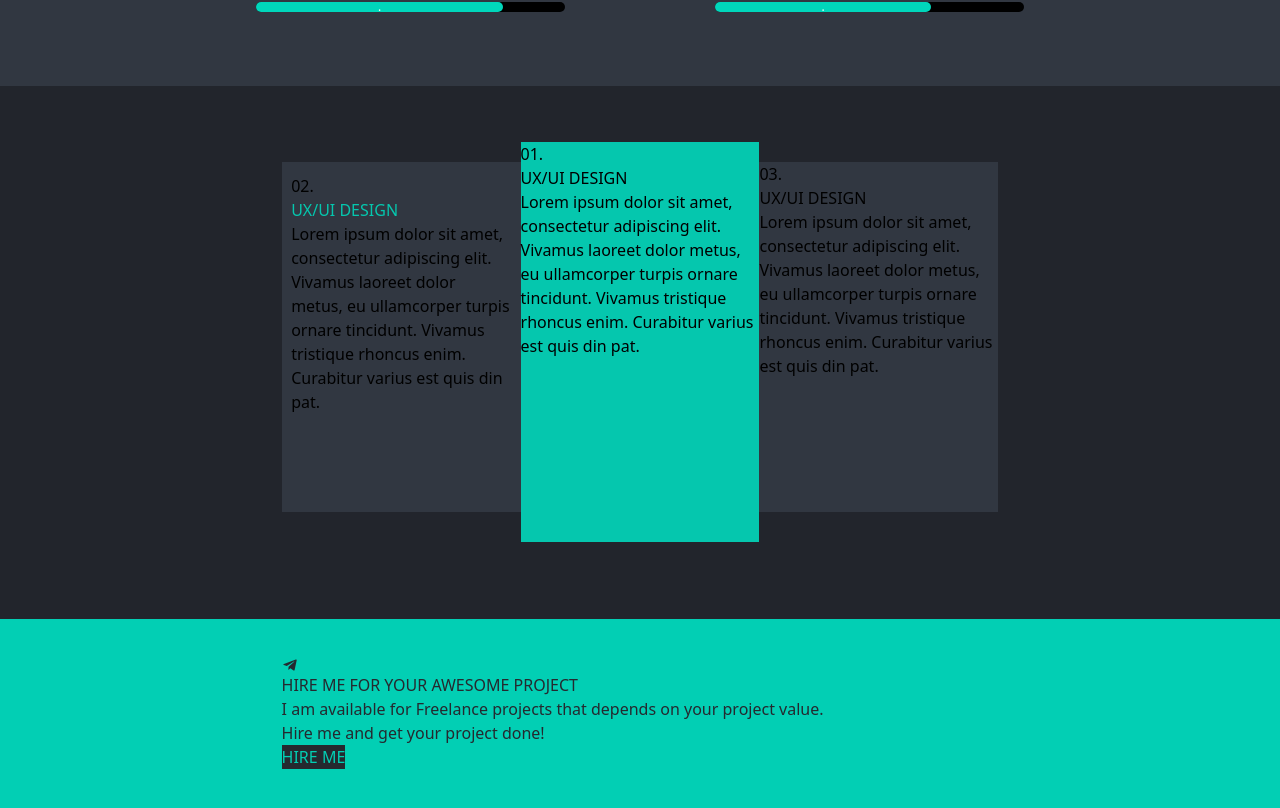
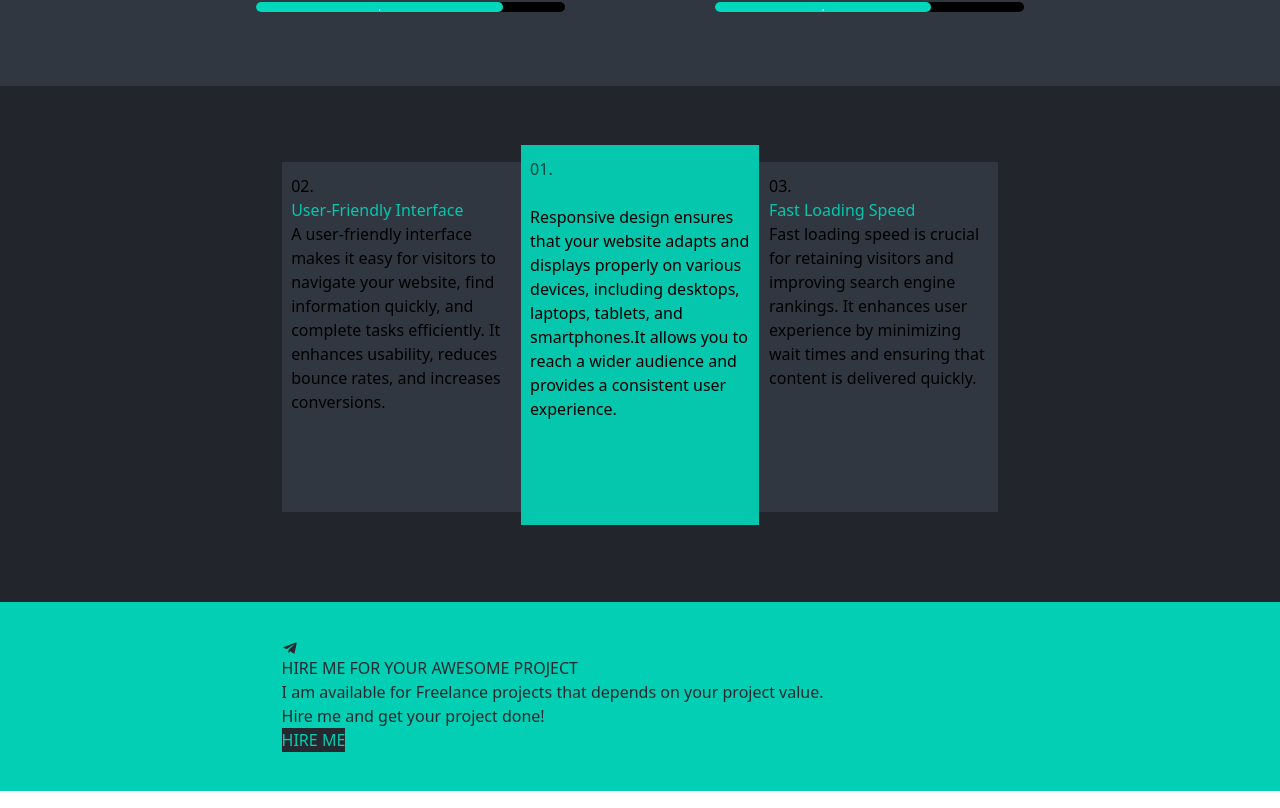
Before and after one commit to arafatsikder/portfolio, a React (Vite) app: page / in a window 1280 px wide. Shown: the part 2116-2924 px from the top of the page. Built offline with nearby package versions, Linux system fonts and the light colour scheme.

Commit message:
card information added

```diff
--- a/src/Component/Card/Card.css
+++ b/src/Component/Card/Card.css
@@ -13,7 +13,7 @@
 .div-1{
     background-color: #313741;
     height: 350px;
-
+    width: 33.33%;
 }
 
 .div1-style{
@@ -26,11 +26,26 @@
 
 .div-2{
     background-color: #05C7AE;
-    height: 400px;
-    margin-top: -20px;
+    height: 380px;
+    margin-top: -17px;
+    width: 33.33%;
+}
+
+.color2{
+    color:#07463E
+}
+
+.div2-style{
+    margin: 5% 4%;
 }
 
 .div-3{
     background-color: #313741;
     height: 350px;
+    width: 33.33%;
 }
+
+
+.div3-style{
+    margin: 5% 4%;
+}
--- a/src/Component/Card/Card.jsx
+++ b/src/Component/Card/Card.jsx
@@ -5,20 +5,24 @@ const Card = () => {
             <div className='all-cards'>
                 <div className='div-1'>
                     <div className='div1-style pl-6 px-6'>
-                        <h1 className='text-4xl font-semibold pt-2'>02.</h1>
-                        <p className='text-2xl h-color font-semibold py-2'>UX/UI DESIGN</p>
-                        <p className='text-white'>Lorem ipsum dolor sit amet, consectetur adipiscing elit. Vivamus laoreet dolor metus, eu ullamcorper turpis ornare tincidunt. Vivamus tristique rhoncus enim. Curabitur varius est quis din pat.</p>
+                        <h1 className='text-4xl font-bold pt-2'>02.</h1>
+                        <p className='text-2xl h-color font-semibold py-2'>User-Friendly Interface</p>
+                        <p className='text-white'> A user-friendly interface makes it easy for visitors to navigate your website, find information quickly, and complete tasks efficiently. It enhances usability, reduces bounce rates, and increases conversions.</p>
                     </div>
                 </div>
                 <div className='div-2'>
-                    <h1 className='text-4xl'>01.</h1>
-                    <p className='text-3xl'>UX/UI DESIGN</p>
-                    <p>Lorem ipsum dolor sit amet, consectetur adipiscing elit. Vivamus laoreet dolor metus, eu ullamcorper turpis ornare tincidunt. Vivamus tristique rhoncus enim. Curabitur varius est quis din pat.</p>
+                    <div className='div2-style pl-6 px-6'>
+                        <h1 className='text-4xl font-bold pt-2 color2'>01.</h1>
+                        <p className='text-2xl h-color font-semibold py-2 text-black'>Responsive Design</p>
+                        <p className='text-white'>Responsive design ensures that your website adapts and displays properly on various devices, including desktops, laptops, tablets, and smartphones.It allows you to reach a wider audience and provides a consistent user experience.</p>
+                    </div>
                 </div>
                 <div className='div-3'>
-                    <h1 className='text-4xl'>03.</h1>
-                    <p className='text-3xl'>UX/UI DESIGN</p>
-                    <p>Lorem ipsum dolor sit amet, consectetur adipiscing elit. Vivamus laoreet dolor metus, eu ullamcorper turpis ornare tincidunt. Vivamus tristique rhoncus enim. Curabitur varius est quis din pat.</p>
+                    <div className='div3-style pl-6 px-6'>
+                        <h1 className='text-4xl font-bold pt-2'>03.</h1>
+                        <p className='text-2xl h-color font-semibold py-2'>Fast Loading Speed</p>
+                        <p className='text-white'>Fast loading speed is crucial for retaining visitors and improving search engine rankings. It enhances user experience by minimizing wait times and ensuring that content is delivered quickly.</p>
+                    </div>
                 </div>
             </div>
         </div>
```
